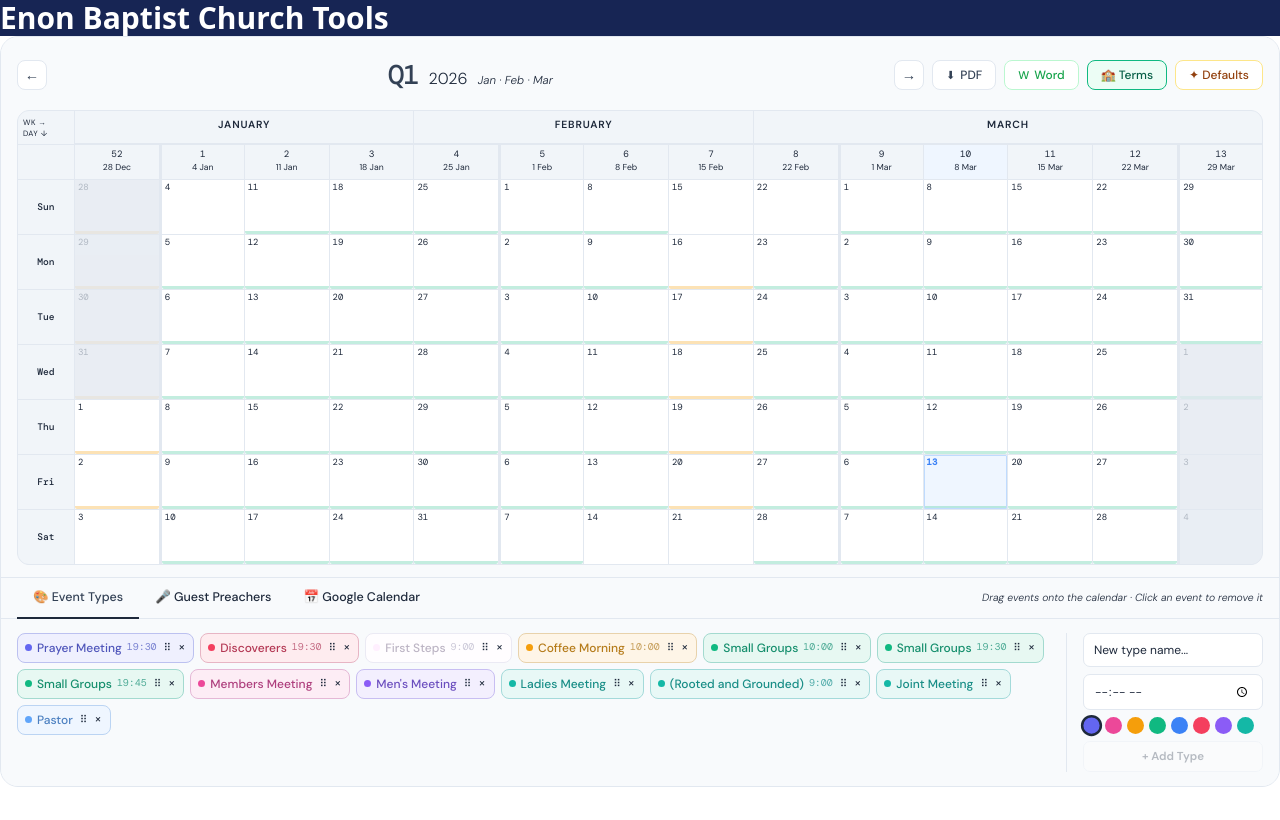
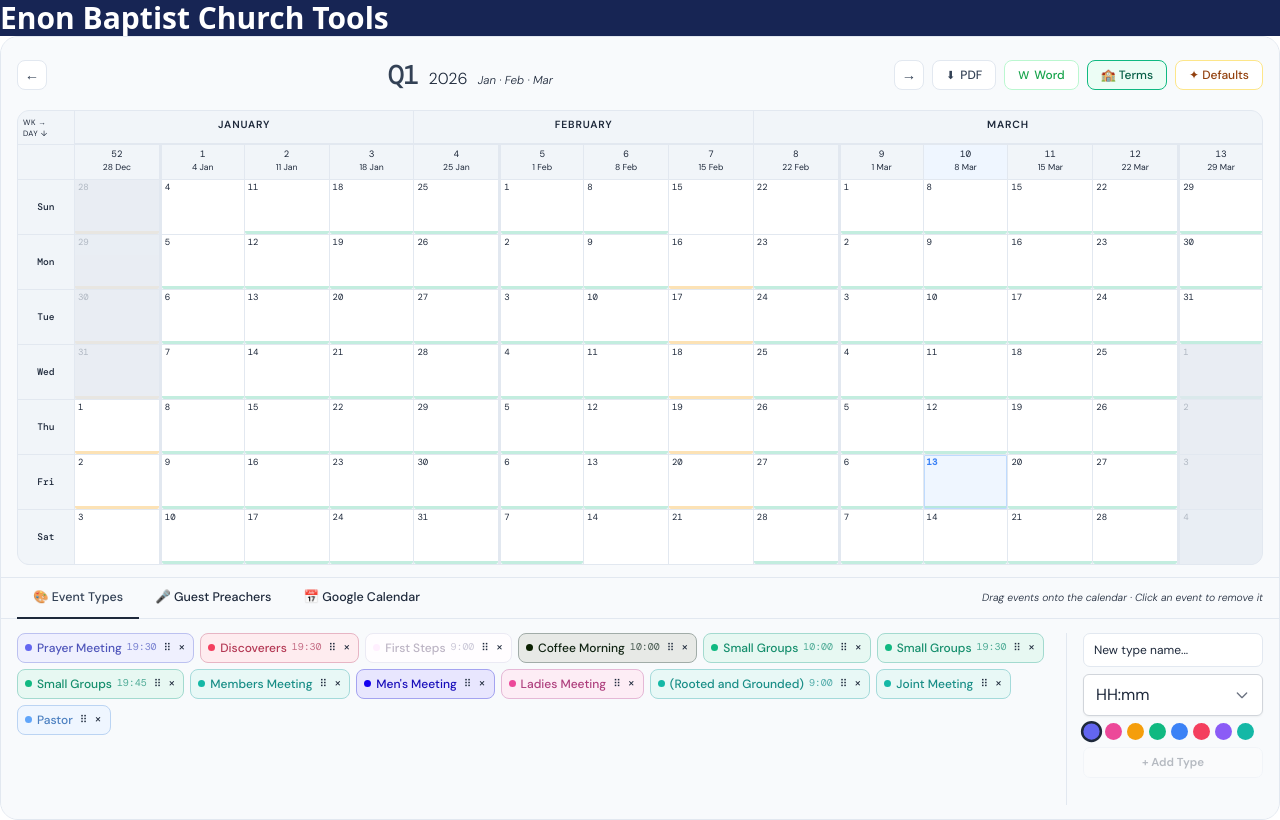
Before and after one commit to EnonBaptistChurch/quarterly-calendar, a Nuxt app in the folder quarterly-calendar/: page / in a window 1280 px wide. Built offline with nearby package versions, Linux system fonts and the light colour scheme.

Commit message:
add better time component

```diff
--- a/quarterly-calendar/app/components/quarterly-calendar.vue
+++ b/quarterly-calendar/app/components/quarterly-calendar.vue
@@ -155,7 +155,7 @@
         <!-- Add new -->
         <div class="palette-new">
           <input v-model="newTmpl.title" class="p-input" placeholder="New type name..." @keyup.enter="addTemplate" />
-          <input v-model="newTmpl.time" class="p-input p-time-input" type="time" placeholder="Default time (opt.)" />
+          <TimePicker v-model="newTmpl.time" />
           <div class="p-colors">
             <button
               v-for="c in eventColors" :key="c"
@@ -316,7 +316,7 @@
           <h3 class="modal-title">Add Event</h3>
           <p class="modal-date">{{ formatModalDate(modal.date) }}</p>
           <input v-model="modal.title" class="modal-input" placeholder="Event title..." @keyup.enter="confirmAddEvent" ref="modalInput" />
-          <input v-model="modal.time" class="modal-input time-input" type="time" placeholder="Start time (optional)" />
+          <TimePicker v-model="modal.time" className="!mb-4" />
           <!-- Quick assign template -->
           <div class="modal-templates">
             <span class="modal-tmpl-label">Quick type:</span>
@@ -347,12 +347,13 @@
 <script>
 import { zipSync, strToU8 } from 'fflate'
 import schoolTermsData from '~/data/schoolTerms.js'
+import TimePicker from './time-component.vue'
 
 let _uid = 1
 
 export default {
   name: 'QuarterlyCalendar',
-
+  components: { TimePicker },
   data() {
     const today = new Date()
     return {
@@ -382,13 +383,13 @@
         { id: _uid++, title: 'Prayer Meeting',    time: '19:30', color: '#6366f1' },
         { id: _uid++, title: 'Discoverers',       time: '19:30', color: '#f43f5e' },
         { id: _uid++, title: 'First Steps',       time: '9:00',  color: '#ffeffe' },
-        { id: _uid++, title: 'Coffee Morning',    time: '10:00', color: '#f59e0b' },
+        { id: _uid++, title: 'Coffee Morning',    time: '10:00', color: '#0a2000' },
         { id: _uid++, title: 'Small Groups',      time: '10:00', color: '#10b981' },
         { id: _uid++, title: 'Small Groups',      time: '19:30', color: '#10b981' },
         { id: _uid++, title: 'Small Groups',      time: '19:45', color: '#10b981' },
-        { id: _uid++, title: 'Members Meeting',   time: '',      color: '#ec4899' },
-        { id: _uid++, title: "Men's Meeting",     time: '',      color: '#8b5cf6' },
-        { id: _uid++, title: 'Ladies Meeting',    time: '',      color: '#14b8a6' },
+        { id: _uid++, title: 'Members Meeting',   time: '',      color: '#14b8a6' },
+        { id: _uid++, title: "Men's Meeting",     time: '',      color: '#1401f0' },
+        { id: _uid++, title: 'Ladies Meeting',    time: '',      color: '#ec4899' },
         { id: _uid++, title: '(Rooted and Grounded)', time: '9:00', color: '#14b8a6' },
         { id: _uid++, title: 'Joint Meeting',     time: '',      color: '#14b8a6' },
         { id: _uid++, title: 'Pastor',            time: '',      color: '#60a5fa' },
@@ -1343,7 +1344,7 @@
 .panel-body { padding: 14px 16px; }
 
 /* ── Palette Tab ── */
-.palette-tab { display: flex; align-items: flex-start; gap: 16px; flex-wrap: wrap; }
+.palette-tab { display: flex; align-items: flex-start; gap: 16px; flex-wrap: wrap; min-height: 200px; }
 .palette-chips { display: flex; flex-wrap: wrap; gap: 6px; flex: 1; align-content: flex-start; }
 .palette-chip {
   display: flex; align-items: center; gap: 5px;
--- /dev/null
+++ b/quarterly-calendar/app/components/time-component.vue
@@ -0,0 +1,119 @@
+<template>
+  <div class="relative inline-block w-full mb-10" @keydown.prevent.stop="handleKeydown" tabindex="0" ref="wrapper">
+    <!-- Input field -->
+    <div @click="toggleDropdown"
+         class="cursor-pointer border border-gray-300 rounded-md bg-white px-3 py-2  flex justify-between items-center shadow-sm hover:shadow-md transition w-full">
+      <span>{{ modelValue || 'HH:mm' }}</span>
+      <svg class="w-4 h-4 text-gray-500 transition-transform duration-200"
+           :class="{'rotate-180': open}"
+           fill="none" stroke="currentColor" viewBox="0 0 24 24">
+        <path stroke-linecap="round" stroke-linejoin="round" stroke-width="2" d="M19 9l-7 7-7-7"/>
+      </svg>
+    </div>
+
+    <!-- Dropdown -->
+    <div v-if="open"
+         class="absolute z-10 mt-1 bg-white border border-gray-300 rounded-md max-h-[90px] overflow-auto shadow-lg"
+         :style="{ width: dropdownWidth + 'px' }"
+         ref="dropdown">
+      <div v-for="(time, index) in times" :key="time"
+           :ref="el => timeRefs[index] = el"
+           @click="selectTime(time)"
+           :class="[
+             'px-3 py-1 cursor-pointer',
+             highlightedIndex === index ? 'bg-blue-100' : '',
+           ]">
+        {{ time }}
+      </div>
+    </div>
+  </div>
+</template>
+
+<script>
+export default {
+  name: 'TimePicker',
+  props: { modelValue: String },
+  data() {
+    return {
+      open: false,
+      highlightedIndex: -1,
+      times: [],
+      timeRefs: [],
+      dropdownWidth: 0,
+    }
+  },
+  mounted() {
+    // Generate all 15-min interval times
+    const list = [];
+    for (let h = 7; h < 24; h++) {
+      for (let m of [0,15,30,45]) {
+        list.push(`${h.toString().padStart(2,'0')}:${m.toString().padStart(2,'0')}`);
+      }
+    }
+    this.times = list;
+
+    document.addEventListener('click', this.handleClickOutside);
+
+    // Set initial dropdown width
+    this.$nextTick(() => {
+      if (this.$refs.wrapper) {
+        this.dropdownWidth = this.$refs.wrapper.offsetWidth;
+      }
+    });
+
+    window.addEventListener('resize', this.updateDropdownWidth);
+  },
+  beforeUnmount() {
+    document.removeEventListener('click', this.handleClickOutside);
+    window.removeEventListener('resize', this.updateDropdownWidth);
+  },
+  methods: {
+    toggleDropdown() {
+      this.open = !this.open;
+      if (this.open) this.scrollToSelected();
+    },
+    selectTime(time) {
+      this.$emit('update:modelValue', time);
+      this.open = false;
+    },
+    handleClickOutside(e) {
+      if (!this.$el.contains(e.target)) this.open = false;
+    },
+    handleKeydown(e) {
+      if (!this.open) {
+        if (e.key === 'ArrowDown' || e.key === 'Enter') {
+          this.open = true;
+          this.highlightedIndex = this.times.indexOf(this.modelValue) || 0;
+          this.scrollToSelected();
+        }
+        return;
+      }
+
+      if (e.key === 'ArrowDown') {
+        this.highlightedIndex = (this.highlightedIndex + 1) % this.times.length;
+        this.scrollToHighlighted();
+      } else if (e.key === 'ArrowUp') {
+        this.highlightedIndex = (this.highlightedIndex - 1 + this.times.length) % this.times.length;
+        this.scrollToHighlighted();
+      } else if (e.key === 'Enter') {
+        if (this.highlightedIndex >= 0) this.selectTime(this.times[this.highlightedIndex]);
+      } else if (e.key === 'Escape') {
+        this.open = false;
+      }
+    },
+    scrollToSelected() {
+      this.highlightedIndex = this.times.indexOf(this.modelValue) || 0;
+      this.$nextTick(() => this.scrollToHighlighted());
+    },
+    scrollToHighlighted() {
+      const el = this.timeRefs[this.highlightedIndex];
+      if (el) el.scrollIntoView({ block: 'nearest' });
+    },
+    updateDropdownWidth() {
+      if (this.$refs.wrapper) {
+        this.dropdownWidth = this.$refs.wrapper.offsetWidth;
+      }
+    }
+  }
+}
+</script>
```
